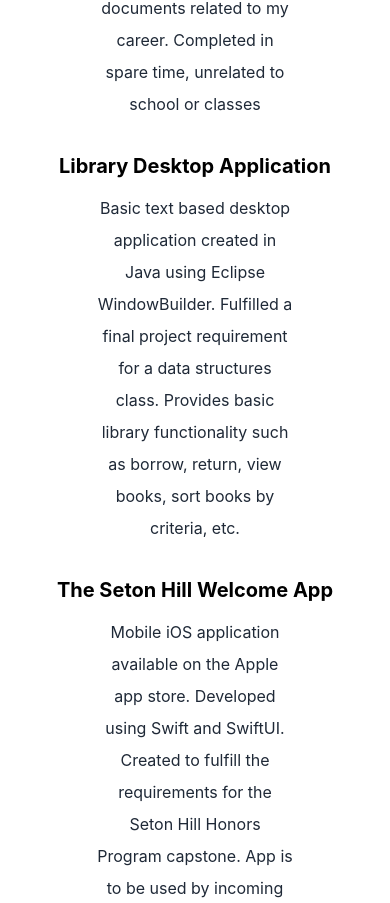
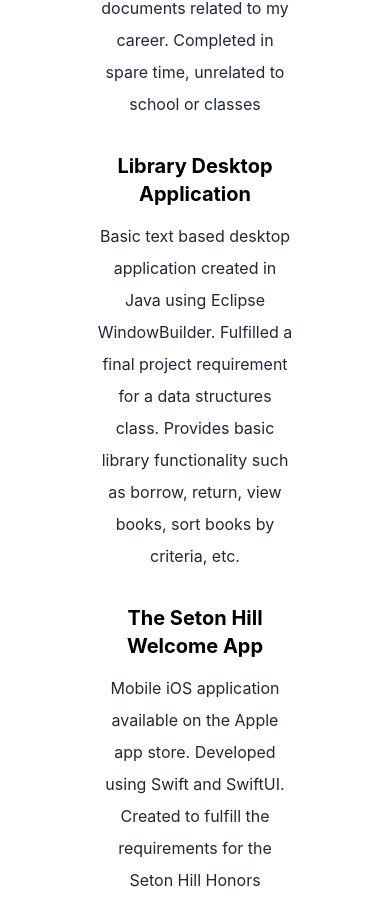
Before and after one commit to cvoorhees15/caleb-dev-portfolio, a Next.js app: page /projects in a window 390 px wide. Shown: the part 1116-2019 px from the top of the page. Built offline with nearby package versions, Linux system fonts and the light colour scheme.

Commit message:
Fixed more padding issues on mobile

```diff
--- a/pages/index.js
+++ b/pages/index.js
@@ -47,7 +47,7 @@
             <p className="text-md py-3 px-6 max-w-5xl mx-auto leading-8 text-gray-800 dark:text-gray-500">
               I am a spring 2023 graduate of the Seton Hill University computer science program seeking a software development position that fits my skill set. I am hopeful to find a position where I am enabled and encouraged to help others through software solutions. On this site you will find a summary of my skills and experience as well as a portfolio of projects from my time as an undergraduate.
             </p>
-            <p className="text-md py-3 mx-auto px-24 leading-8 font-bold text-gray-800 dark:text-gray-500">
+            <p className="text-md py-3 mx-auto leading-8 font-bold text-gray-800 dark:text-gray-500">
               Skills: C#, Python, PHP, Swift, Java, Tailwind CSS, HTML, SQL, Markdown, Git, Linux, Excel
             </p>
           </div>
--- a/pages/projects.js
+++ b/pages/projects.js
@@ -50,7 +50,7 @@
           </p>
         </div>
         <div>
-          <h1 className="text-xl p-1 pt-6 mx-auto max-w-5xl dark:text-gray-500 font-bold">
+          <h1 className="text-xl p-1 px-24 pt-6 mx-auto max-w-5xl dark:text-gray-500 font-bold">
             Library Desktop Application
           </h1>
           <p className="text-md py-2 mx-auto max-w-5xl px-24 text-gray-800 dark:text-gray-600 leading-8">
@@ -58,7 +58,7 @@
           </p>
         </div>
         <div>
-          <h1 className="text-xl p-1 pt-6 mx-auto max-w-5xl dark:text-gray-500 font-bold">
+          <h1 className="text-xl p-1 px-24 pt-6 mx-auto max-w-5xl dark:text-gray-500 font-bold">
             The Seton Hill Welcome App
           </h1>
           <p className="text-md py-2 mx-auto max-w-5xl px-24 text-gray-800 dark:text-gray-600 leading-8">
```
